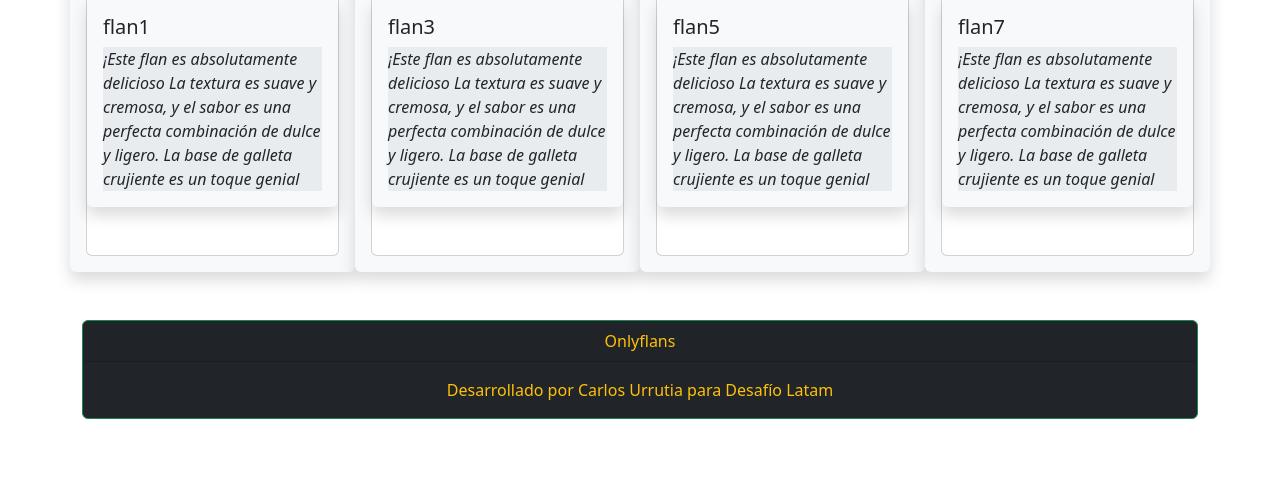
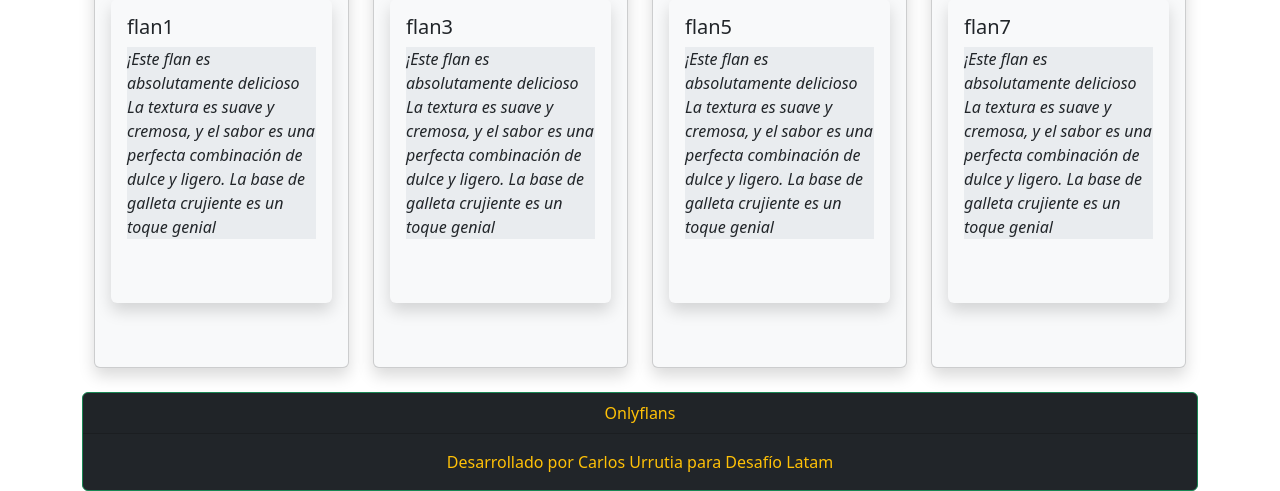
Before and after one commit to cfurrutia/proyecto_django, a Django app: page / in a window 1280 px wide. Shown: the part 579-1070 px from the top of the page. Before the commit the page ends 998 px from the top, so only its background shows below. Run offline with Django 3.2, Linux system fonts and the light colour scheme; data comes from the database, SQL or seed files in the repository; both versions use the stored data as it was after the commit.

Commit message:
respaldo hito 4

```diff
--- a/miweb/static/css/styles.css
+++ b/miweb/static/css/styles.css
@@ -10,3 +10,7 @@
     display: block;
     margin-bottom: 0.5rem;
 }
+
+.custom-font {
+    font-family: 'Arial', sans-serif;
+}
--- a/miweb/templates/footer.html
+++ b/miweb/templates/footer.html
@@ -1,6 +1,6 @@
 {% load static %}
 
-<footer class="card text-center text-warning bg-dark border border-success">
+  <footer class="card text-center text-warning bg-dark border border-success mt-4">
     <div class="card-header">
       Onlyflans
     </div>
--- a/miweb/templates/index.html
+++ b/miweb/templates/index.html
@@ -3,10 +3,11 @@
 {% block 'content' %}
   <h3 class="text-center">Inicio</h3>
   <br />
-  <div class="row row-cols-1 row-cols-md-4 g-4">
+  <div class="container">
+    <div class="row row-cols-1 row-cols-sm-2 row-cols-md-3 row-cols-lg-4 g-4">
       {% for flan in public_flans %}
-      <div class="col shadow p-3 mb-5 bg-body-tertiary rounded">
-        <div class="card">
+        <div class="col">
+          <div class="card shadow p-3 mb-5 bg-body-tertiary rounded h-100">
             <img src="{{ flan.image_url }}" class="card-img-top" alt="{{ flan.name }}" style="height: 240px; object-fit: cover;" />
             <div class="card-body shadow p-3 mb-5 bg-body-tertiary rounded">
               <h5 class="card-title">{{ flan.name }}</h5>
@@ -16,4 +17,5 @@
         </div>
       {% endfor %}
     </div>
+  </div>
 {% endblock %}
```
Also changed, not shown: miweb/templates/welcome.html (+6 -4 lines), db.sqlite3. Lines whose indentation alone changed are shown as unchanged.
